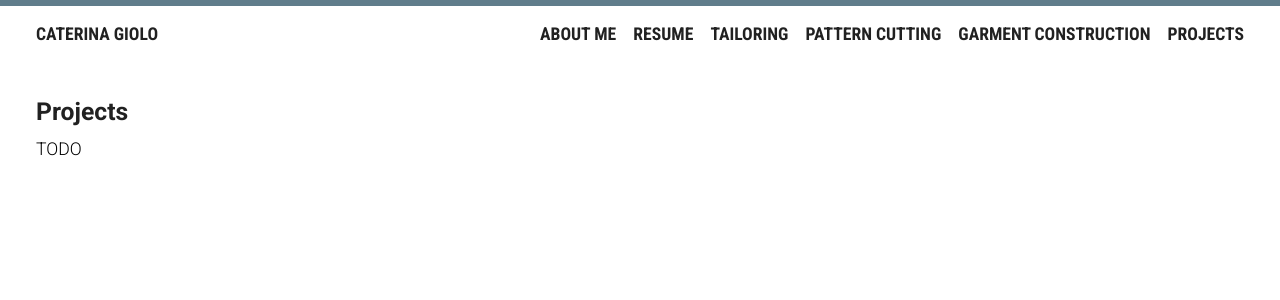
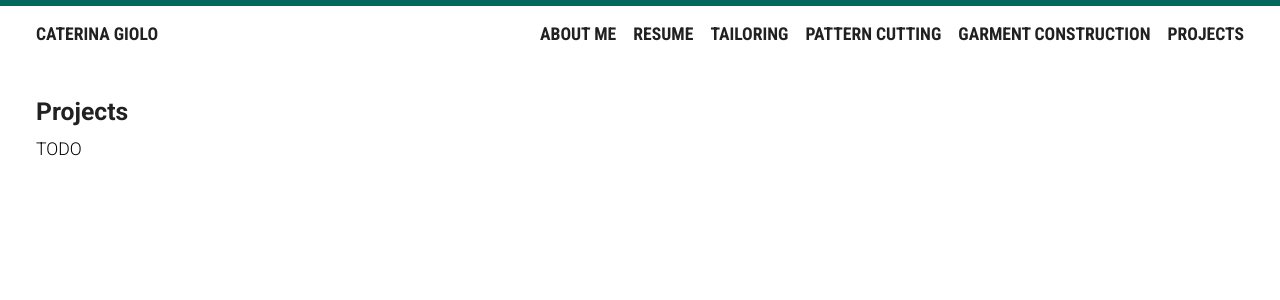
Before and after one commit to cgiolo/cgiolo.github.io, a Jekyll site: the page built from finished_projects.md, in a window 1280 px wide. Shown: the top 300 px of the page. Built offline with Jekyll 4.4.1, drawn with Linux system fonts in a browser that asks for light colours; Markdown is read by kramdown in place of the engine named in the settings.

Commit message:
Change color bar to teal.

```diff
--- a/public/css/main.css
+++ b/public/css/main.css
@@ -22,7 +22,7 @@ div.color-bar {
   -webkit-flex: 0 0 auto;
   width: 100%;
   height: 6px;
-  background-color: #607D8B;
+  background-color: #00695C;
 }
 
 aside ul.page-list {
```
